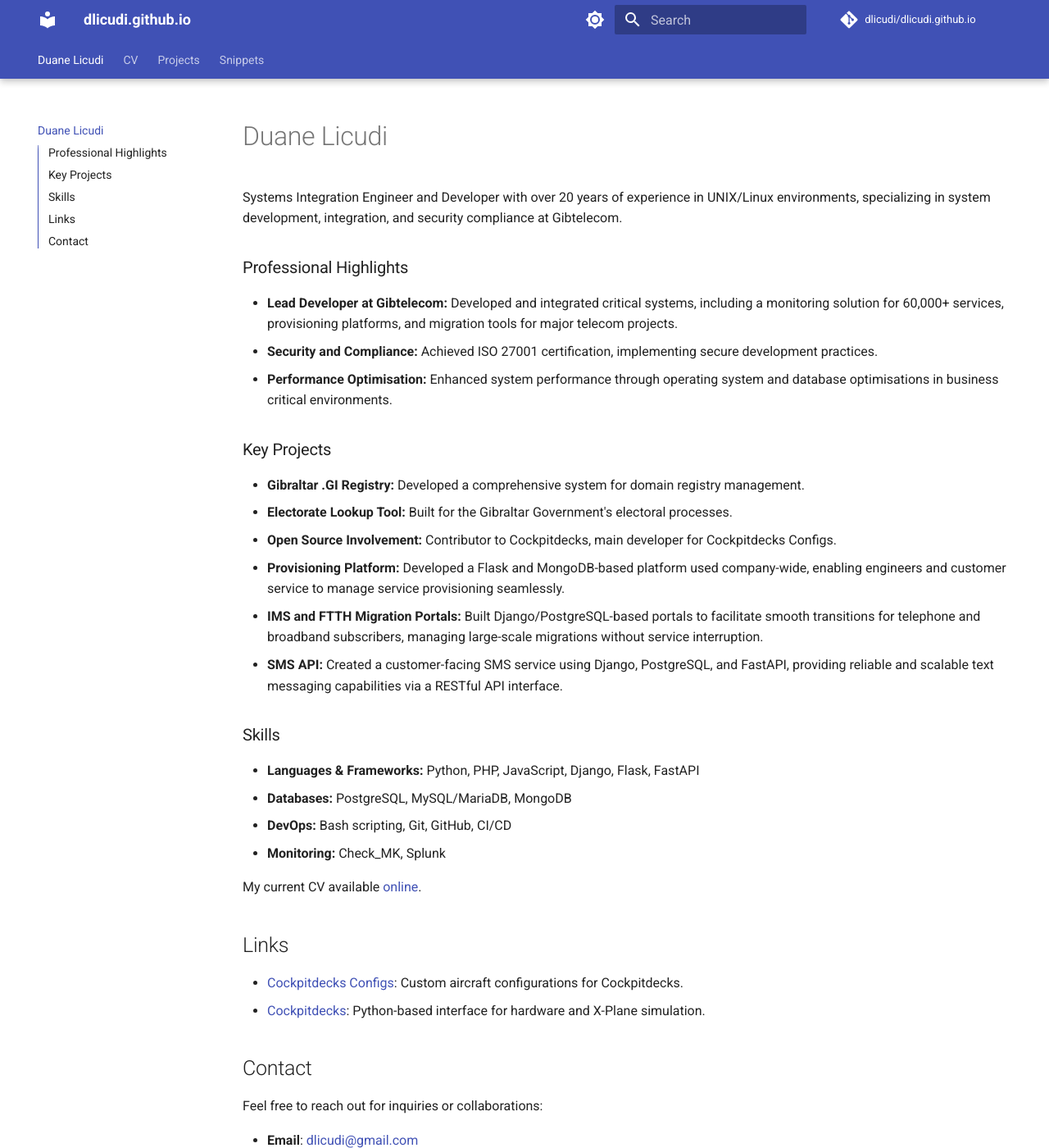
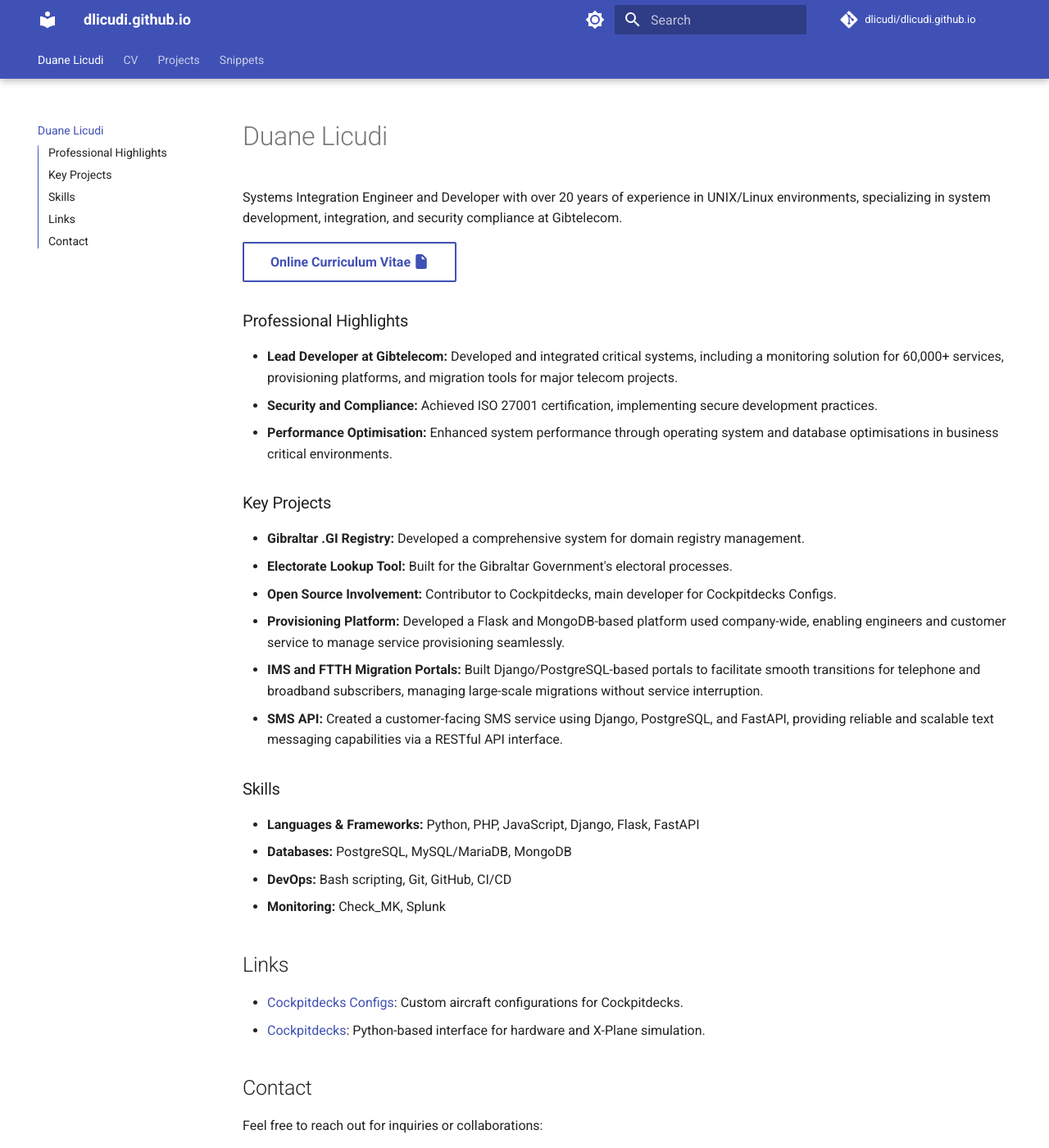
Before and after one commit to dlicudi/dlicudi.github.io, an MkDocs documentation site: the page built from docs/index.md, in a window 1280 px wide and 1400 px high. Shown: the whole window at 82% size. Built offline with MkDocs 1.6.1 and Material for MkDocs 9.7.7, drawn with Linux system fonts in a browser that asks for light colours; comment, search, counter and statistics services are not loaded.

Commit message:
Updated link to CV now a button near the top

```diff
--- a/docs/index.md
+++ b/docs/index.md
@@ -1,6 +1,9 @@
 # Duane Licudi
 
+
 Systems Integration Engineer and Developer with over 20 years of experience in UNIX/Linux environments, specializing in system development, integration, and security compliance at Gibtelecom.
+
+[Online Curriculum Vitae :fontawesome-solid-file:](https://dlicudi.github.io/cv){ .md-button }
 
 ### Professional Highlights
 
@@ -22,8 +25,6 @@
 - **DevOps:** Bash scripting, Git, GitHub, CI/CD
 - **Monitoring:** Check_MK, Splunk
 
-My current CV available [online](https://dlicudi.github.io/cv).
-
 ## Links
 
 - [Cockpitdecks Configs](https://github.com/dlicudi/cockpitdecks-configs): Custom aircraft configurations for Cockpitdecks.
```
